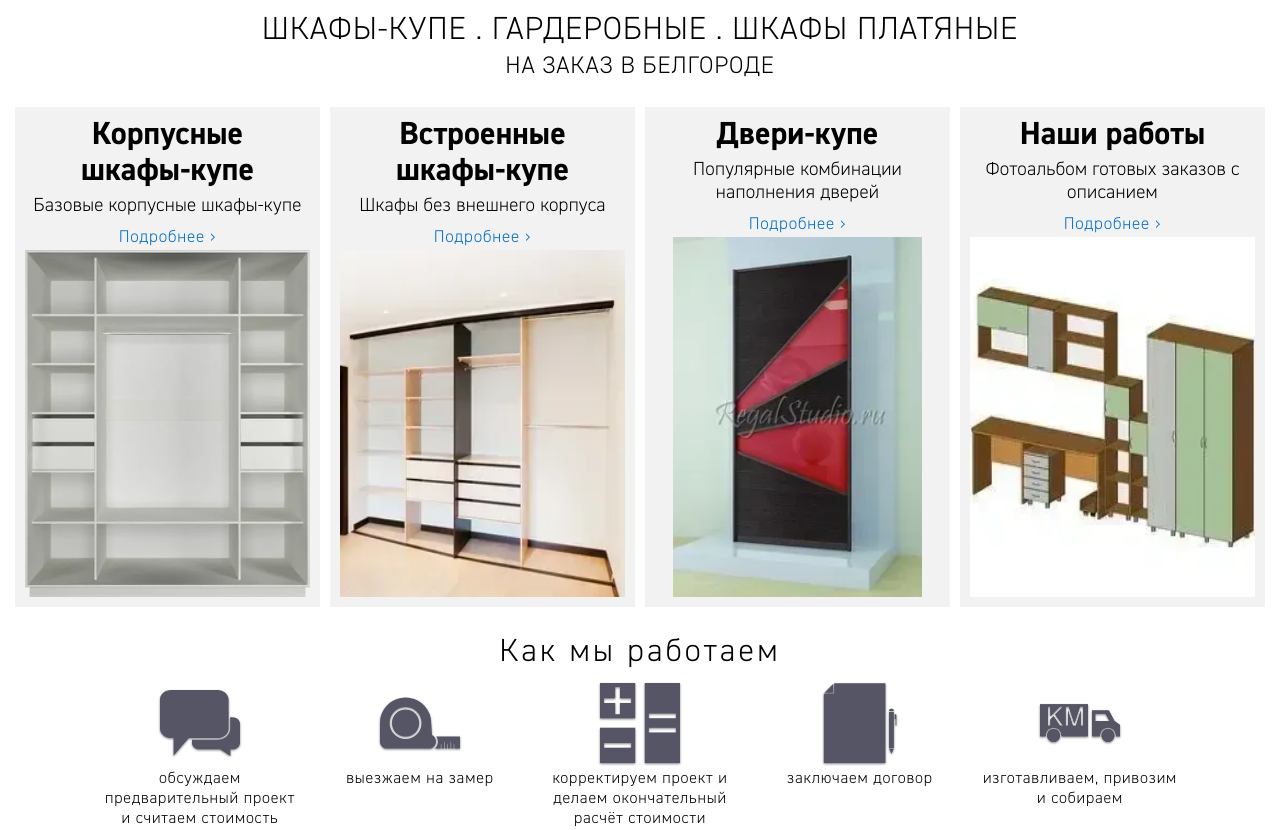
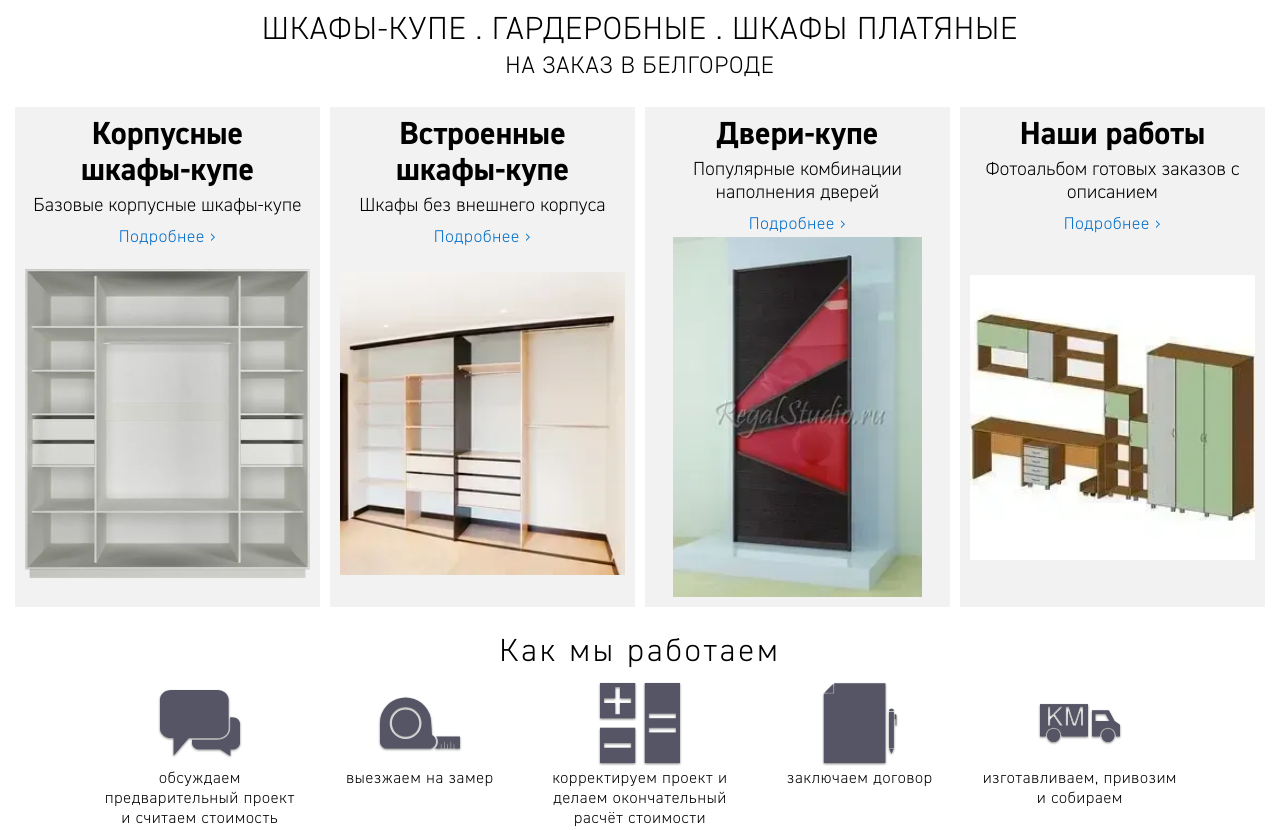
Before and after one commit to Ruchey/skb, a Django app: page / in a window 1280 px wide. Shown: the part 50-880 px from the top of the page. Run offline with Django 3.2, Linux system fonts and the light colour scheme; data comes from the database, SQL or seed files in the repository; both versions use the stored data as it was before the commit; some libraries are stand-ins or nearby versions.

Commit message:
Поправил класс css .tile-cover

```diff
--- a/core/static/core/css/core.css
+++ b/core/static/core/css/core.css
@@ -201,9 +201,11 @@ nav a {
 }
 
 .tile-cover {
-  max-height: 100%;
-  max-width: 100%;
+  height: 100%;
+  width: 100%;
   flex: 1 1 0px;
+  object-fit: contain;
+  overflow: scroll;
 }
 
 .tile-part figcaption {
```
Also changed, not shown: 2db.sqlite3 (deleted).
